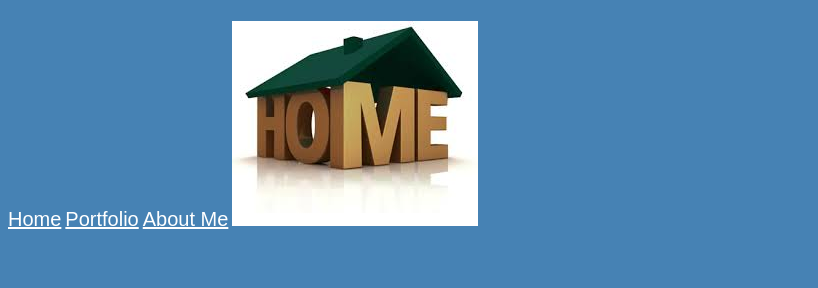
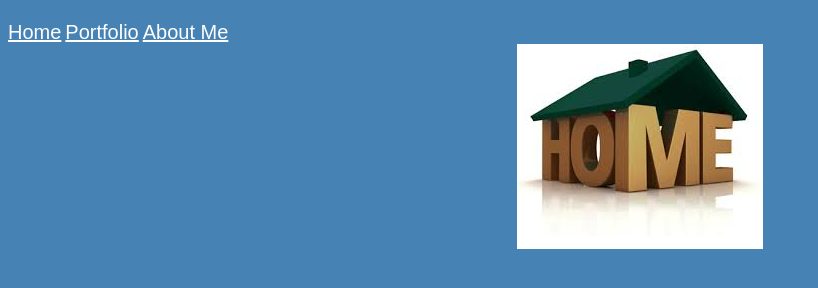
Before and after one commit to amendez1004/WebPage, a plain HTML site: page index.html in a window 1280 px wide. Shown: the part 66-354 px from the top of the page, without its empty margins (0-818 px from the left). Drawn offline with Linux system fonts and the light colour scheme; a web font is replaced by a local one.

Commit message:
Update index.html

```diff
--- a/index.html
+++ b/index.html
@@ -14,7 +14,7 @@
 
 
 
-<img src="home.jpg" alt="Error">
+<img src="home.jpg" alt="Error" class="center">
 
 
 
```
